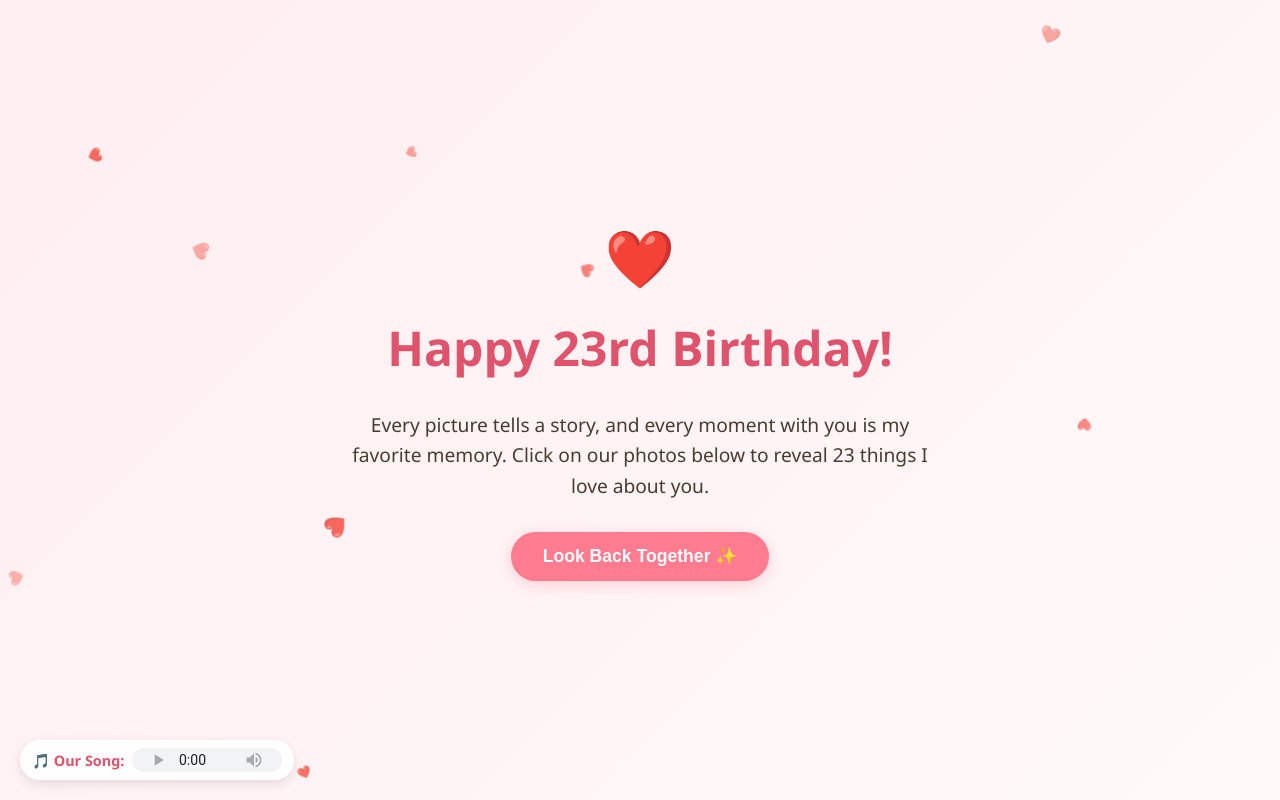
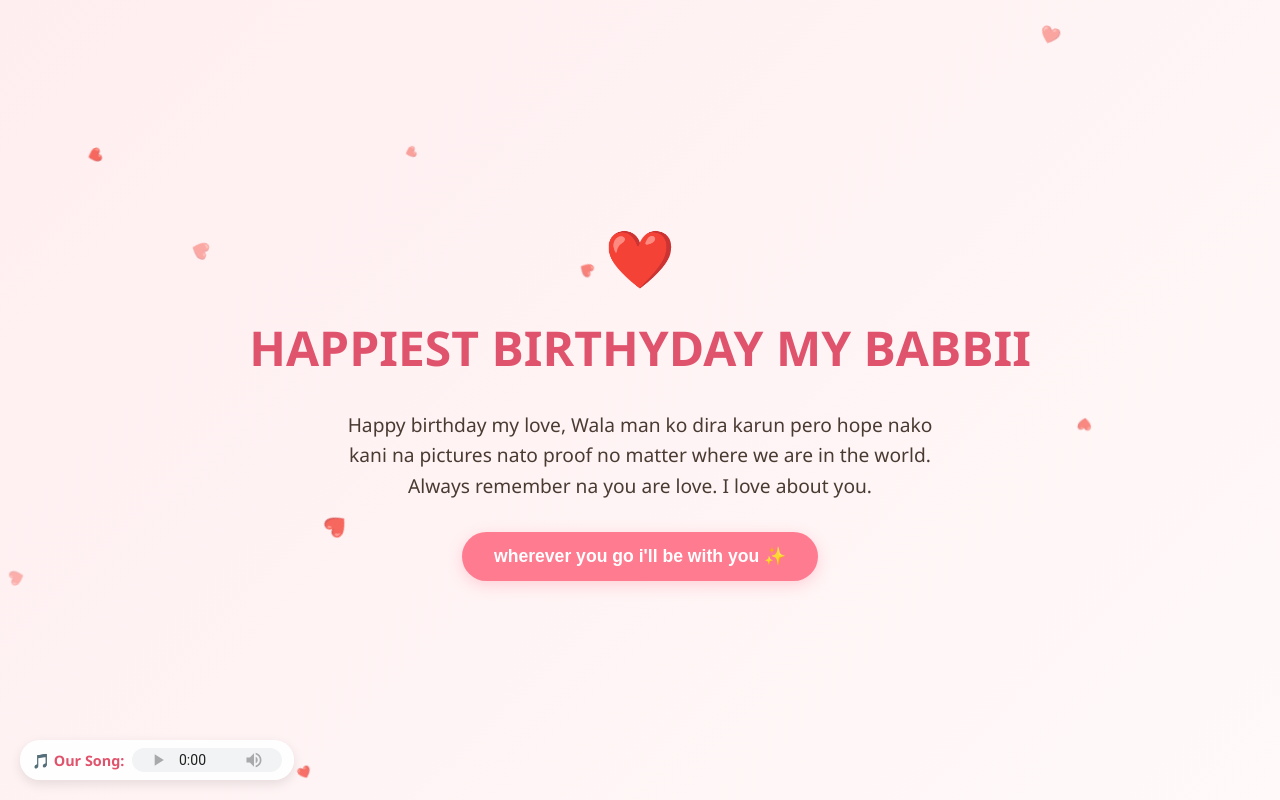
Before and after one commit to gailedollar/special-day, a plain HTML site: page index.html in a window 1280 px wide. Shown: the top 800 px of the page. Drawn offline with Linux system fonts and the light colour scheme.

Commit message:
Message index.html

```diff
--- a/index.html
+++ b/index.html
@@ -4,7 +4,7 @@
     <meta charset="UTF-8">
     <meta name="viewport" content="width=device-width, initial-scale=1.0">
     <meta name="robots" content="noindex, nofollow">
-    <title>Happy Birthday, My Love ❤️</title>
+    <title>HAPPIEST BIRTHYDAY MY BABBII ❤️</title>
 
     <link href="https://fonts.googleapis.com/css2?family=Caveat:wght@600&display=swap" rel="stylesheet">
 
@@ -224,9 +224,9 @@
 
     <header class="hero">
         <div class="heart-loader">❤️</div>
-        <h1>Happy 23rd Birthday!</h1>
-        <p>Every picture tells a story, and every moment with you is my favorite memory. Click on our photos below to reveal 23 things I love about you.</p>
-        <button class="scroll-btn" onclick="scrollToReasons()">Look Back Together ✨</button>
+        <h1>HAPPIEST BIRTHYDAY MY BABBII</h1>
+        <p>Happy birthday my love, Wala man ko dira karun pero hope nako kani na pictures nato proof no matter where we are in the world. Always remember na you are love. I love about you.</p>
+        <button class="scroll-btn" onclick="scrollToReasons()">wherever you go i'll be with you ✨</button>
     </header>
 
     <main class="grid-container" id="reasons-section">
```
